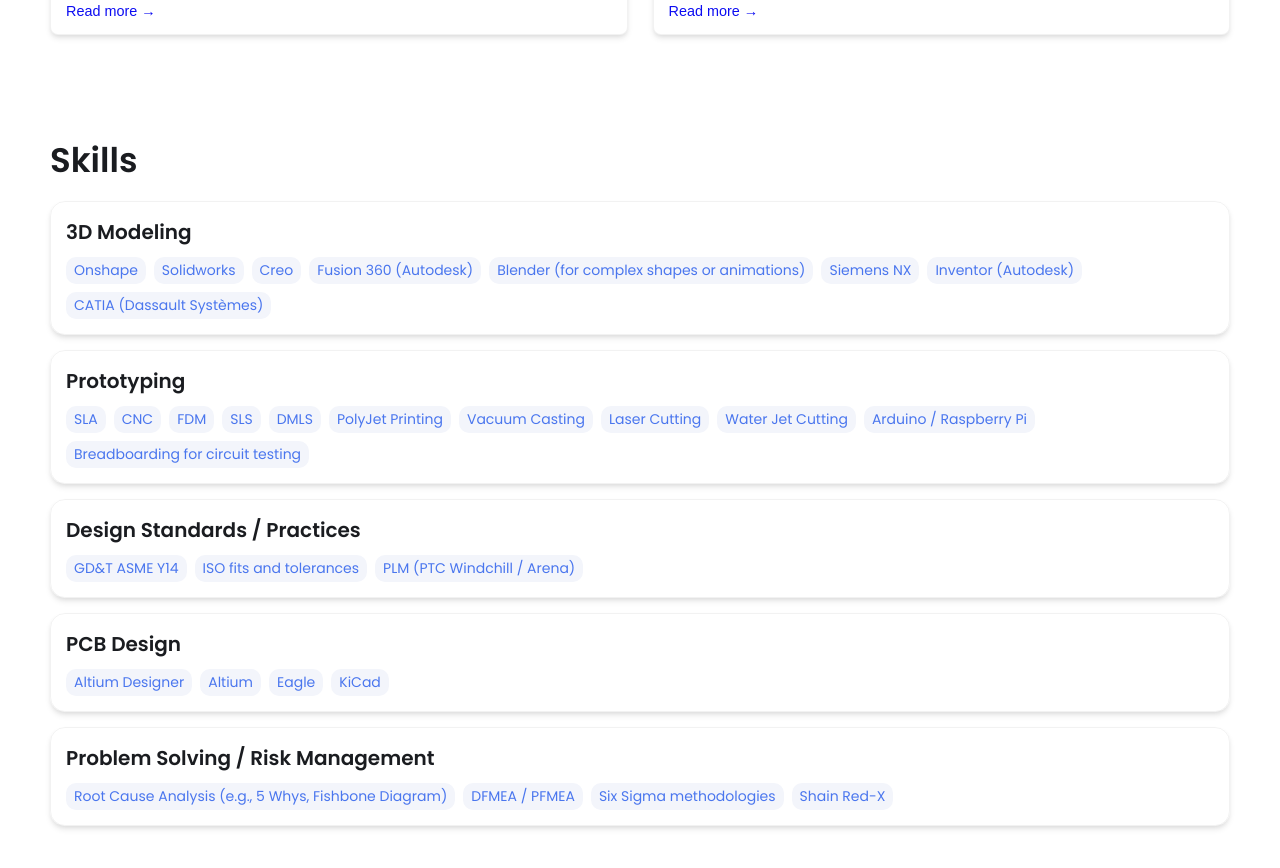
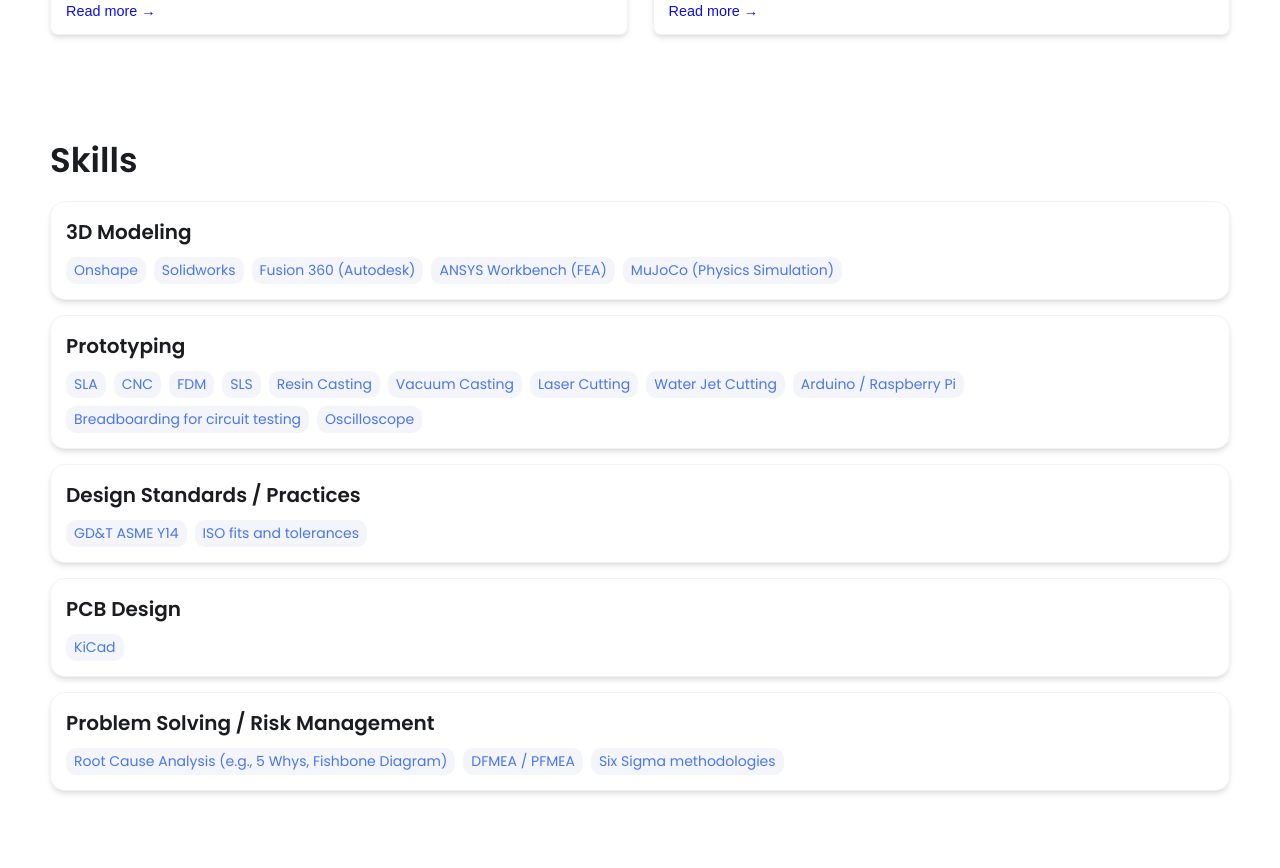
Before and after one commit to grendelg1/grendelg.io, a Jekyll site: the page built from index.html, in a window 1280 px wide and 900 px high, scrolled down 1491 px. Shown: the top 868 px of the window. Built offline with Jekyll 4.4.1, drawn with Linux system fonts in a browser that asks for light colours.

Commit message:
Update _config.yml

```diff
--- a/_config.yml
+++ b/_config.yml
@@ -53,46 +53,38 @@ skills:
     tools:
     - Onshape
     - Solidworks
-    - Creo
     - Fusion 360 (Autodesk)
-    - Blender (for complex shapes or animations)
-    - Siemens NX
-    - Inventor (Autodesk)
-    - CATIA (Dassault Systèmes)
+    - ANSYS Workbench (FEA)
+    - MuJoCo (Physics Simulation)
   - category: Prototyping
     tools:
     - SLA
     - CNC
     - FDM
     - SLS
-    - DMLS
-    - PolyJet Printing
+    - Resin Casting
     - Vacuum Casting
     - Laser Cutting
     - Water Jet Cutting
     - Arduino / Raspberry Pi
     - Breadboarding for circuit testing
+    - Oscilloscope
   - category: Design Standards / Practices
     tools:
     - GD&T ASME Y14
     - ISO fits and tolerances
-    - PLM (PTC Windchill / Arena)
   - category: PCB Design
     tools:
-    - Altium Designer
-    - Altium
-    - Eagle
     - KiCad
   - category: Problem Solving / Risk Management
     tools:
     - Root Cause Analysis (e.g., 5 Whys, Fishbone Diagram)
     - DFMEA / PFMEA
     - Six Sigma methodologies
-    - Shain Red-X
 
 
 # Contact Form Setup. Setup an account and copy over the key. When someone fills out the form, it will be received in your email.
-formspree-key:   https://formspree.io/f/{8-digit key}
+formspree-key:   https://formspree.io/f/mnjwrdkw
 
 
 
```
